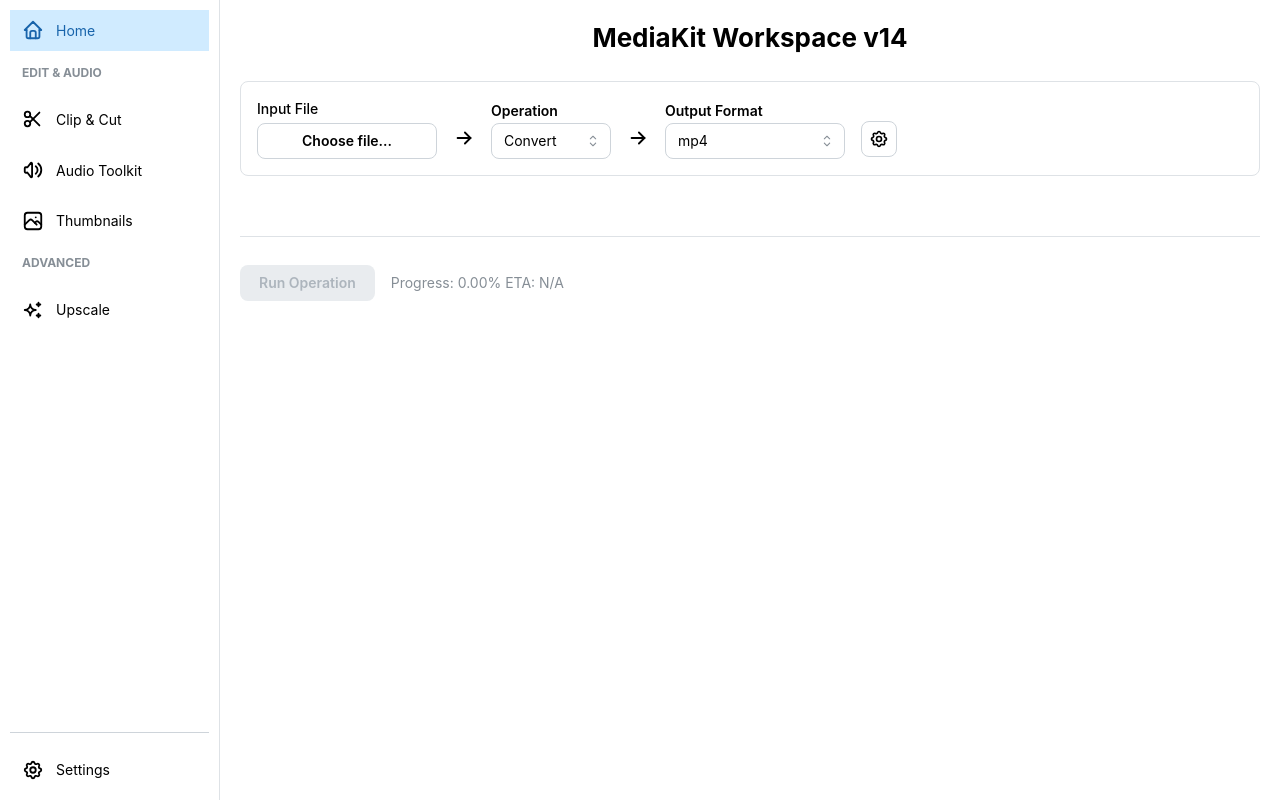
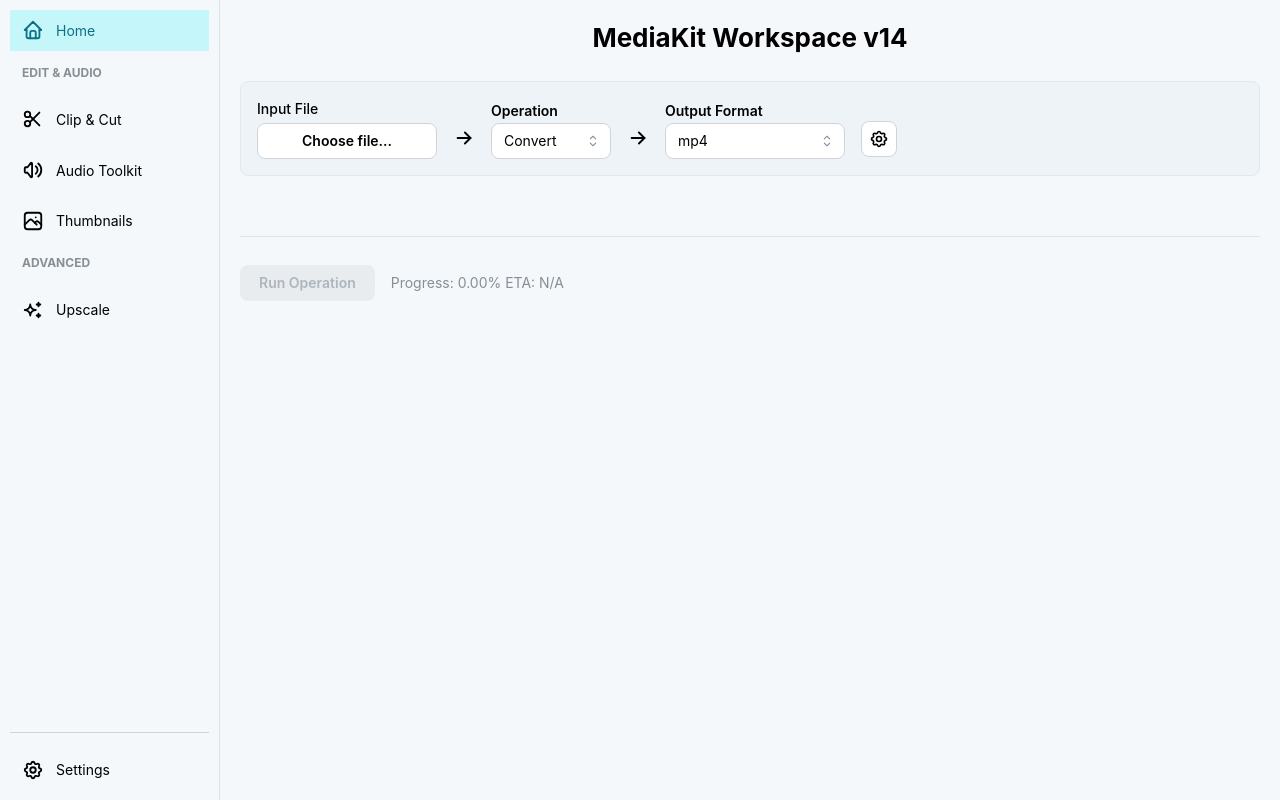
Before and after one commit to ShameenShetty/mediakit, a React (Vite) app: page / in a window 1280 px wide. Built offline with nearby package versions, Linux system fonts and the light colour scheme.

Commit message:
- feat(theme): Updated theme and UI

```diff
--- a/src/components/AppLayout.tsx
+++ b/src/components/AppLayout.tsx
@@ -35,6 +35,10 @@ export default function AppLayout() {
             navbar={{
                 width: hovered ? 220 : 80,
                 breakpoint: 'sm',
+            }}
+            styles={{
+                main: { backgroundColor: '#f4f8fa' },
+                navbar: { backgroundColor: '#f4f8fa' },
             }}
         >
             <AppShell.Navbar
--- a/src/main.tsx
+++ b/src/main.tsx
@@ -5,9 +5,10 @@ import "./App.css";
 import { Notifications } from '@mantine/notifications';
 import '@mantine/core/styles.css'
 import '@mantine/notifications/styles.css'
+import { appTheme } from './theme';
 
 ReactDOM.createRoot(document.getElementById("root") as HTMLElement).render(
-  <MantineProvider>
+  <MantineProvider theme={appTheme}>
     <Notifications position='top-right' zIndex={1000} />
     <App />
   </MantineProvider>
--- /dev/null
+++ b/src/theme.ts
@@ -0,0 +1,18 @@
+import { createTheme } from '@mantine/core';
+
+export const appTheme = createTheme({
+    primaryColor: 'cyan',
+    defaultRadius: 'md',
+    components: {
+        Paper: {
+            defaultProps: {
+                bg: '#edf3f7',
+            },
+            styles: () => ({
+                root: {
+                    borderColor: '#e2e8f0',
+                },
+            }),
+        },
+    },
+});
```
